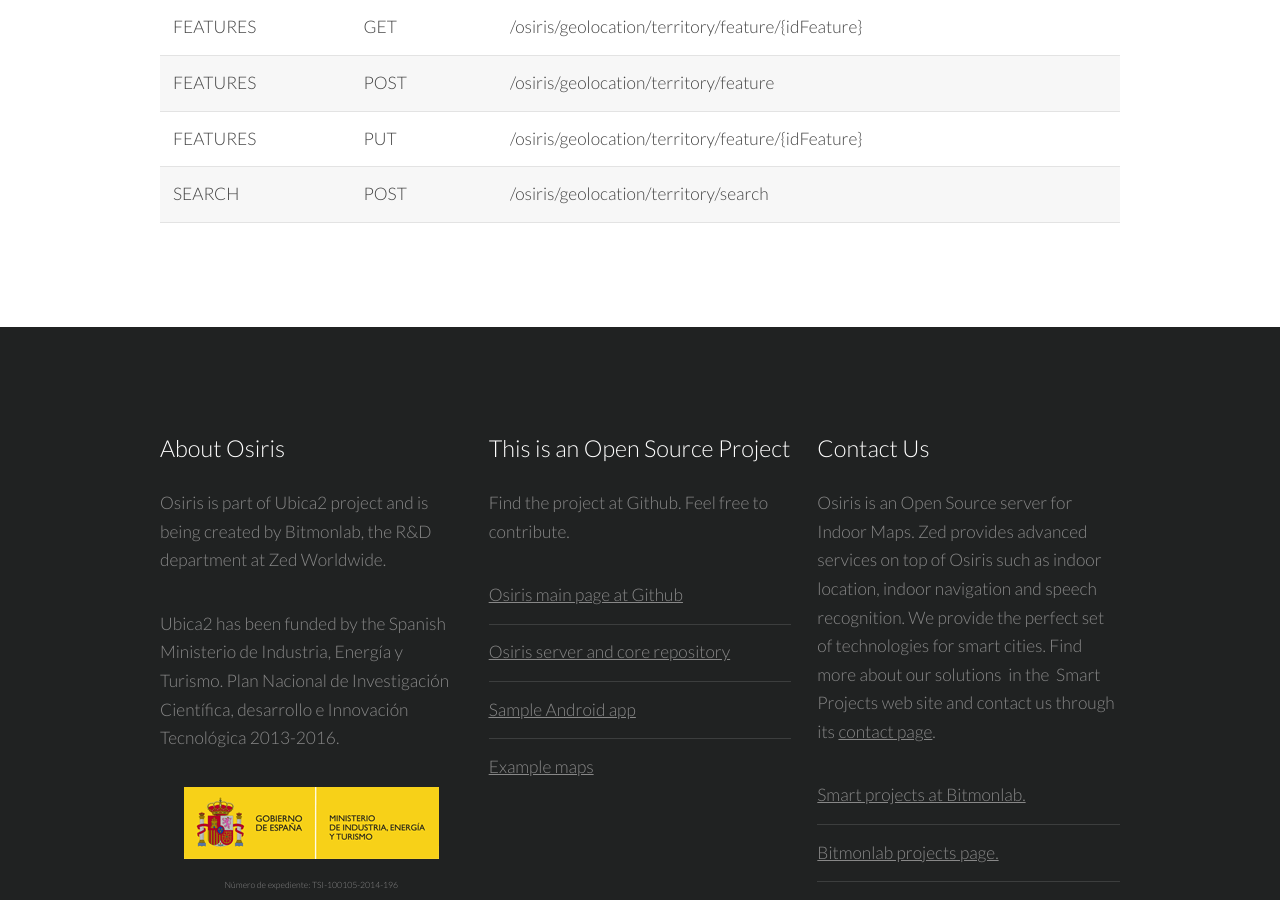
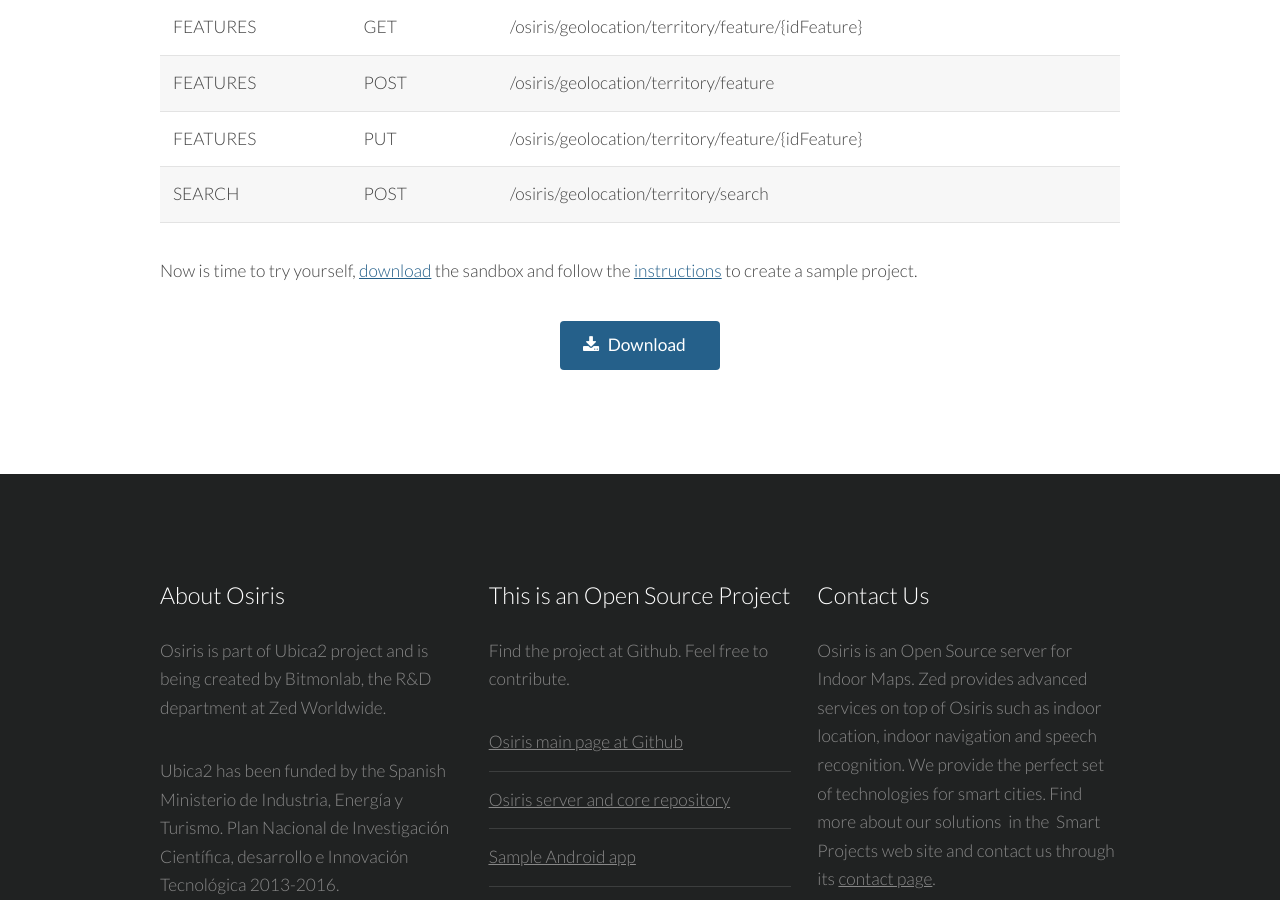
Before and after one commit to osiris-indoor/osiris-indoor.github.io, a Jekyll site: the page built from _posts/2016-2-24-documentation-available.markdown, in a window 1280 px wide and 900 px high, scrolled down 1326 px. Built offline with Jekyll 4.4.1, drawn with Linux system fonts in a browser that asks for light colours.

Commit message:
Blog post extended with a download button

```diff
--- a/_posts/2016-2-24-documentation-available.markdown
+++ b/_posts/2016-2-24-documentation-available.markdown
@@ -28,4 +28,16 @@ FEATURES | POST | /osiris/geolocation/territory/feature
 FEATURES | PUT | /osiris/geolocation/territory/feature/{idFeature}
 SEARCH |POST | /osiris/geolocation/territory/search
 
+Now is time to try yourself, [download][sandbox-download] the sandbox and follow the [instructions][osiris-readme] to create a sample project.
+
+
+<center>
+<ul class="actions">
+    <li><a href=" https://github.com/osiris-indoor/osiris/releases" class="button icon fa-download">Download</a></li>
+</ul>
+</center>
+
+
 [api-docs]:   /api.html
+[sandbox-download]: https://github.com/osiris-indoor/osiris/releases
+[osiris-readme]: https://github.com/osiris-indoor/osiris#osiris
```
